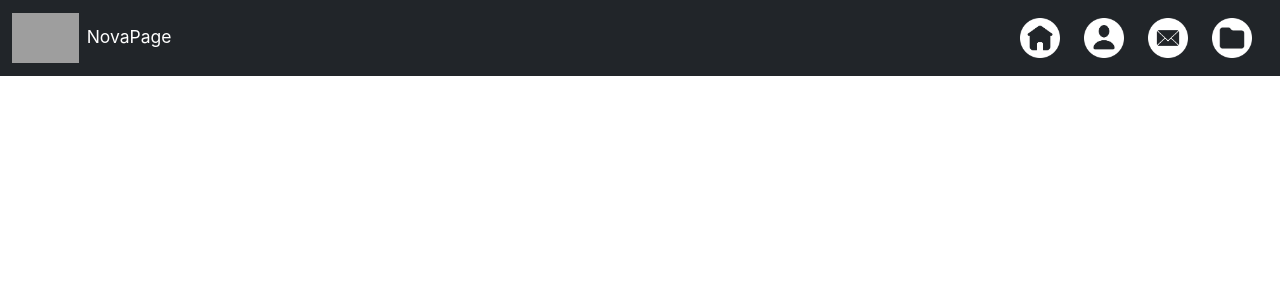
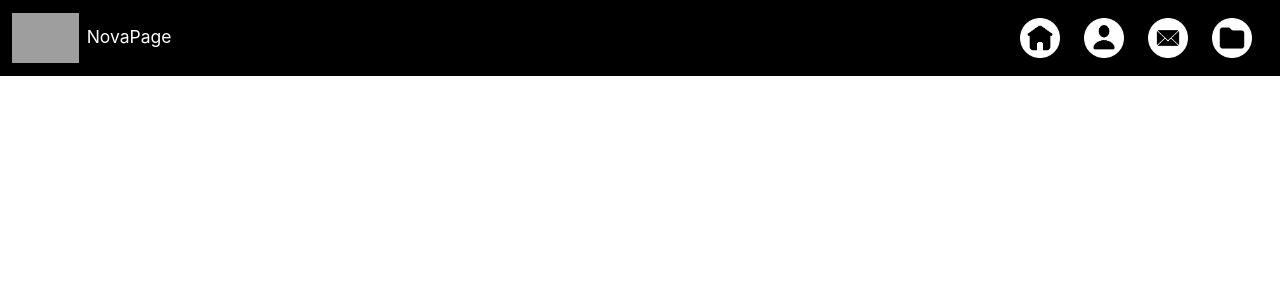
Before and after one commit to NovaPage/Company, an Angular app: page / in a window 1280 px wide. Shown: the top 300 px of the page. Built offline with nearby package versions, Linux system fonts and the light colour scheme; grey boxes are pictures that could not be loaded; a web font is replaced by a local one.

Commit message:
creacion

```diff
--- a/src/app/navbarmain/navbarmain.component.html
+++ b/src/app/navbarmain/navbarmain.component.html
@@ -1,4 +1,4 @@
-<nav class="navbar navbar-dark bg-dark">
+<nav class="navbar navbar-dark black">
   <div class="container-fluid">
     <a class="navbar-brand" href="#">
       <img src="../assets/image/icon/NovaPage-ico.ico" class="me-2" height="50" alt="" loading="lazy"/>
--- a/src/app/navbarmain/navbarmain.component.scss
+++ b/src/app/navbarmain/navbarmain.component.scss
@@ -0,0 +1,3 @@
+.black {
+    background-color: #000000;
+}
```
